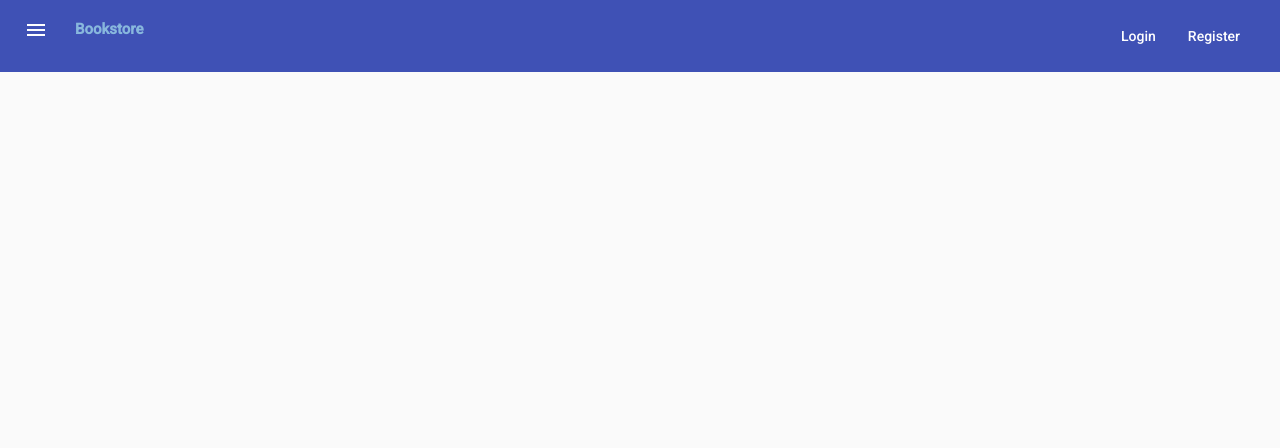
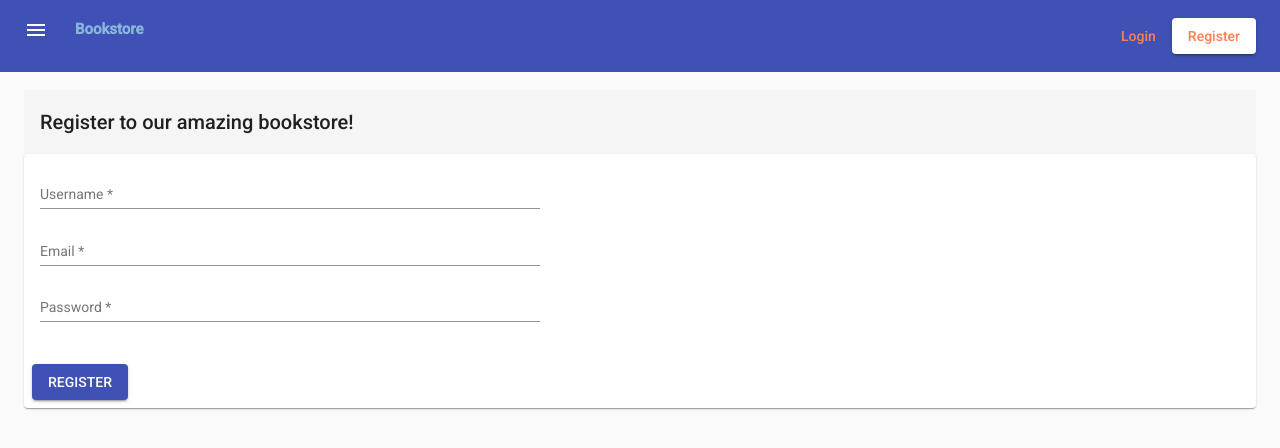
Before and after one commit to MavrodinMC/BookstoreProjectFrontend, an Angular app: page /register in a window 1280 px wide. Before the commit this address led to /. Shown: the top 448 px of the page. Built offline with nearby package versions, Linux system fonts and the light colour scheme.

Commit message:
created the register component and the auth service which communicates to the backend server and registers the new user

```diff
--- a/src/app/app-routing.module.ts
+++ b/src/app/app-routing.module.ts
@@ -1,7 +1,11 @@
 import { NgModule } from '@angular/core';
 import { Routes, RouterModule } from '@angular/router';
+import { RegisterComponent } from './auth/register/register.component';
 
-const routes: Routes = [];
+const routes: Routes = [
+  {path: "", redirectTo: '/', pathMatch: 'full'},
+  {path: "register", component: RegisterComponent}
+];
 
 @NgModule({
   imports: [RouterModule.forRoot(routes)],
--- a/src/app/app.component.css
+++ b/src/app/app.component.css
@@ -9,6 +9,10 @@
     color: #000;
     display: flex;
     flex-direction: column;
+}
+
+.login-and-register {
+    color:coral;
 }
 
  .spacer {
@@ -24,9 +28,7 @@
 
 .page-container header {
     background: #3f51b5;
-    color: #fff;
     padding: 18px 24px;
-
     font-size: 14px;
     font-weight: bold;
     display: flex;
@@ -34,6 +36,7 @@
 }
 
 .page-container  .menu-button {
+    color: white;
     margin-right: 24px;
     min-width: 0;
     padding: 0;
--- a/src/app/app.component.html
+++ b/src/app/app.component.html
@@ -11,8 +11,10 @@
       </div>
 
       <span class="spacer"></span>
-        <a mat-button id="login-btn" routerLink="/login">Login</a>
-        <a mat-button id="register-btn" routerLink="/register">Register</a>
+      <div class="login-and-register">
+        <a mat-button routerLink="/login" routerLinkActive="active">Login</a>
+        <a mat-button mat-raised-button routerLink="/register" routerLinkActive="active">Register</a>
+      </div>
     </header>
     <mat-sidenav-container class="sidenav-container">
         <mat-sidenav #sidenav autoFocus="false" mode="over" [(opened)]="isMenuOpen" class="sidenav" (click)="onSidenavClick()">
--- /dev/null
+++ b/src/app/auth/register/register-request.payload.ts
@@ -0,0 +1,6 @@
+export interface RegisterRequestPayload {
+    id?: number;
+    username: string;
+    email: string;
+    password: string;
+}
--- /dev/null
+++ b/src/app/auth/register/register.component.css
@@ -0,0 +1,9 @@
+.my-form{
+    min-width: 150px;
+    max-width: 500px;
+    width: 100%;
+  }
+
+.full-width {
+    width: 100%;
+  }
--- /dev/null
+++ b/src/app/auth/register/register.component.html
@@ -0,0 +1,37 @@
+<!DOCTYPE html>
+<html lang="en">
+      <head>
+          <title>Register an account</title>
+          <meta name="viewport" content="width=device-width, initial-scale=1">
+      <meta charset="UTF-8">
+      </head>
+     <body>
+        <mat-toolbar>
+            <span>Register to our amazing bookstore!</span>
+          </mat-toolbar>
+          <mat-card class="my-card">
+             <mat-card-content>
+                <form [formGroup] ="registerForm" (ngSubmit)="register()" class="my-form">
+                   <mat-form-field class="full-width">
+                      <mat-label>Username</mat-label>
+                      <input  matInput  placeholder="Username"  [formControlName]="'username'"  required>
+                      <mat-error *ngIf="!registerForm.get('username').valid">Field cannot be empty</mat-error>
+                   </mat-form-field>
+                   <mat-form-field class="full-width">
+                      <mat-label>Email</mat-label>
+                      <input  matInput  placeholder="test@example.com" [formControlName]="'email'" required>
+                      <mat-error *ngIf="!registerForm.get('email').valid">Field cannot be empty</mat-error>
+                   </mat-form-field>
+                   <mat-form-field class="full-width">
+                      <mat-label>Password</mat-label>
+                      <input type="password" matInput  placeholder="Password"  [formControlName]="'password'" required>
+                      <mat-error *ngIf="!registerForm.get('password').valid">Field cannot be empty</mat-error>
+                   </mat-form-field>
+                </form>
+             </mat-card-content>
+             <mat-card-actions>
+                <button mat-raised-button (click)="register()" color="primary">REGISTER</button>
+             </mat-card-actions>
+          </mat-card>
+     </body>
+</html>
--- /dev/null
+++ b/src/app/auth/register/register.component.ts
@@ -0,0 +1,54 @@
+import { Component, OnInit } from '@angular/core';
+import { FormControl, FormGroup, Validators } from '@angular/forms';
+import { Router } from '@angular/router';
+import { AuthService } from '../shared/auth.service';
+import { RegisterRequestPayload } from './register-request.payload';
+
+@Component({
+  selector: 'app-register',
+  templateUrl: './register.component.html',
+  styleUrls: ['./register.component.css']
+})
+export class RegisterComponent implements OnInit {
+
+  registerRequestPayload: RegisterRequestPayload;
+  registerForm: FormGroup | any;
+
+  constructor(private authService: AuthService, private router: Router) {
+    this.registerRequestPayload = {
+      username: '',
+      email: '',
+      password: ''
+    }
+   }
+
+
+  ngOnInit(): void {
+    this.registerForm = new FormGroup (
+      {
+        username: new FormControl('', Validators.required),
+        email: new FormControl('', [Validators.required, Validators.email]),
+      password: new FormControl('', Validators.required)
+      })
+  }
+
+  register() {
+    this.registerRequestPayload.username =
+    this.registerForm.get('username').value;
+    this.registerRequestPayload.email =
+    this.registerForm.get('email').value;
+    this.registerRequestPayload.password =
+    this.registerForm.get('password').value;
+
+    this.authService.register(this.registerRequestPayload)
+    .subscribe(() => {
+      this.router.navigate(['/'],
+       {queryParams: {registered: 'true'}});
+       console.log('succes');
+    }, () => {
+      console.log('error');
+    });
+
+  }
+
+}
--- /dev/null
+++ b/src/app/auth/shared/auth.service.ts
@@ -0,0 +1,22 @@
+import { HttpClient } from '@angular/common/http';
+import { Injectable } from '@angular/core';
+import { Observable } from 'rxjs';
+import { RegisterRequestPayload } from '../register/register-request.payload';
+
+@Injectable({
+  providedIn: 'root'
+})
+export class AuthService {
+
+ BACKEND_URL = "http://localhost:8080";
+
+  constructor(private httpClient: HttpClient) { }
+
+  register(registerRequestPayload: RegisterRequestPayload): Observable<any> {
+
+    return this.httpClient.post(this.BACKEND_URL + '/bookstore/register', registerRequestPayload, {responseType: 'text'});
+  }
+
+
+
+}
--- a/src/index.html
+++ b/src/index.html
@@ -2,7 +2,6 @@
 <html lang="en">
 <head>
   <meta charset="utf-8">
-  <title>Bookstore</title>
   <base href="/">
   <meta name="viewport" content="width=device-width, initial-scale=1">
   <link rel="icon" type="image/x-icon" href="favicon.ico">
```
Also changed, not shown: src/app/app.module.ts (+6 -2 lines), 2 other files (tests, documents, lock files or other folders).
